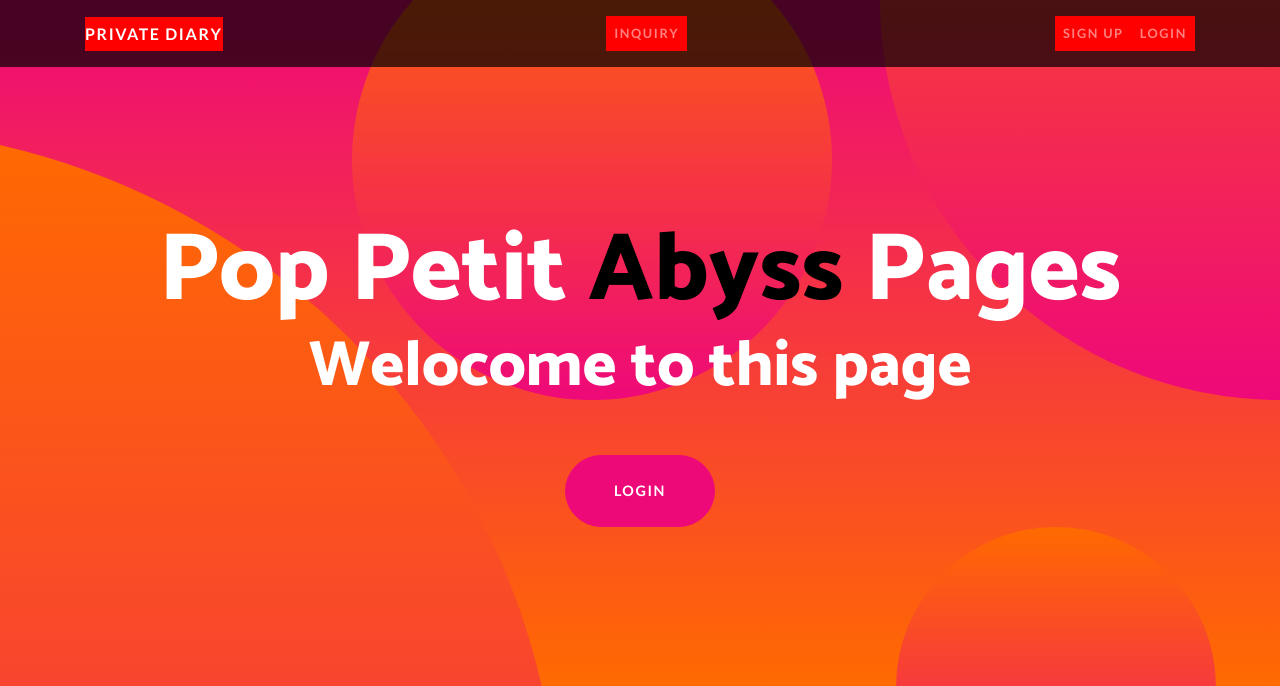
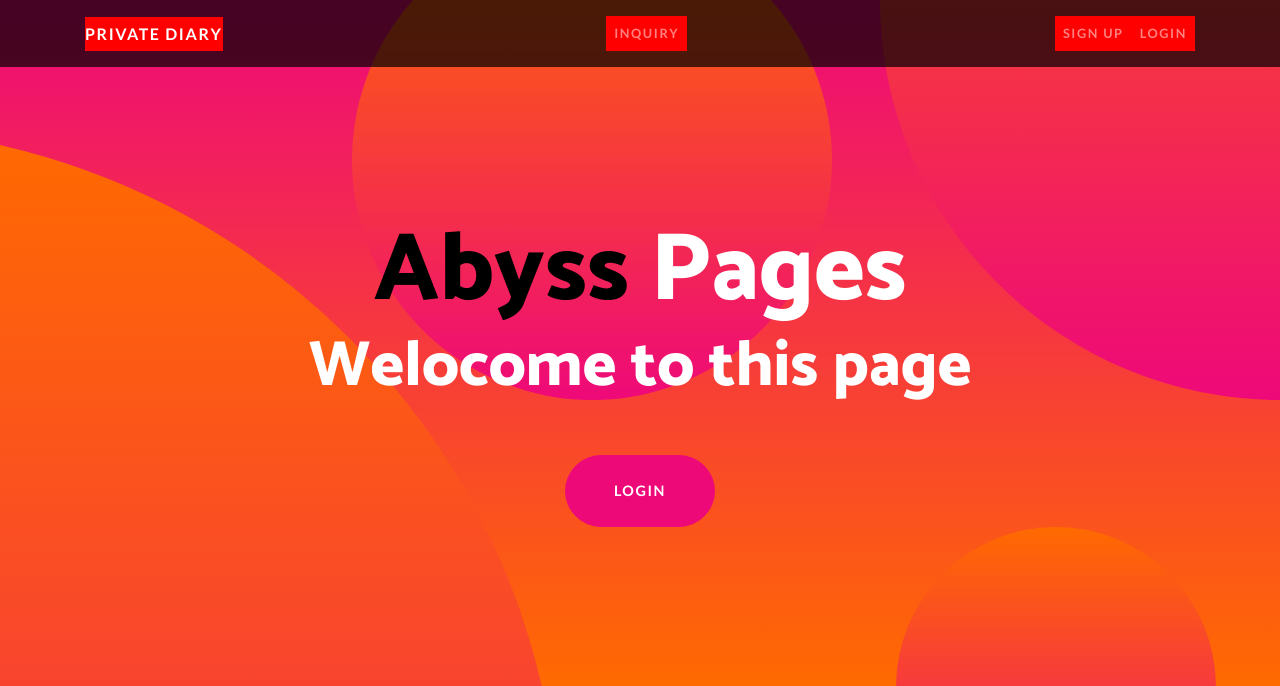
Before and after one commit to CfdTsubasa/0401, a Django app: page / in a window 1280 px wide. Shown: the top 686 px of the page. Run offline with Django 3.2, Linux system fonts and the light colour scheme; some libraries are stand-ins or nearby versions.

Commit message:
サーバー更新チェック

```diff
--- a/private_diary/diary/templates/base.html
+++ b/private_diary/diary/templates/base.html
@@ -8,7 +8,7 @@
   <meta name="description" content="">
   <meta name="author" content="">
 
-  <title>{% block title %}{% endblock %}</title>
+  <title>{% block title %}こんにちは{% endblock %}</title>
 
   <!-- Bootstrap core CSS -->
   <link href="{% static 'vendor/bootstrap/css/bootstrap.min.css' %}" rel="stylesheet">
--- a/private_diary/diary/templates/index.html
+++ b/private_diary/diary/templates/index.html
@@ -9,7 +9,7 @@
 <header class="masthead text-center text-white">
 <div class="masthead-content">
     <div class="container">
-        <h1 class="masthead-heading mb-0">Pop Petit <span style="color:black;">Abyss</span> Pages</h1>
+        <h1 class="masthead-heading mb-0"><span style="color:black;">Abyss</span> Pages</h1>
         <h2 class="masthead-subheading mb-0">Welocome to this page</h2>
         <a href="{% url 'account_login' %}" class="btn btn-primary btn-xl rounded-pill mt-5">Login</a>
     </div>
```
